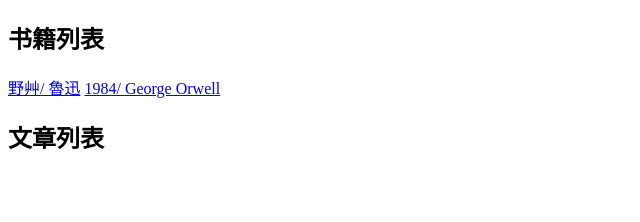
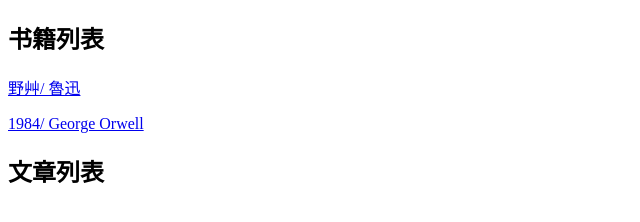
Before and after one commit to hearanhies-maker/School-of-Atherns, a plain HTML site: page index.html in a window 1280 px wide. Shown: the whole page, without its empty margins (0-640 px from the left). Drawn offline with Linux system fonts and the light colour scheme.

Commit message:
Wrap book links in paragraph tags

```diff
--- a/index.html
+++ b/index.html
@@ -6,8 +6,8 @@
 
 <body>
   <h2>书籍列表</h2>
-  <a href="野艸_魯迅.html">野艸/ 魯迅</a>
-  <a href="1984_George Orwell.html">1984/ George Orwell</a>
+  <p><a href="野艸_魯迅.html">野艸/ 魯迅</a></p>
+  <p><a href="1984_George Orwell.html">1984/ George Orwell</a></p>
 
   <h2>文章列表</h2>
 
```
